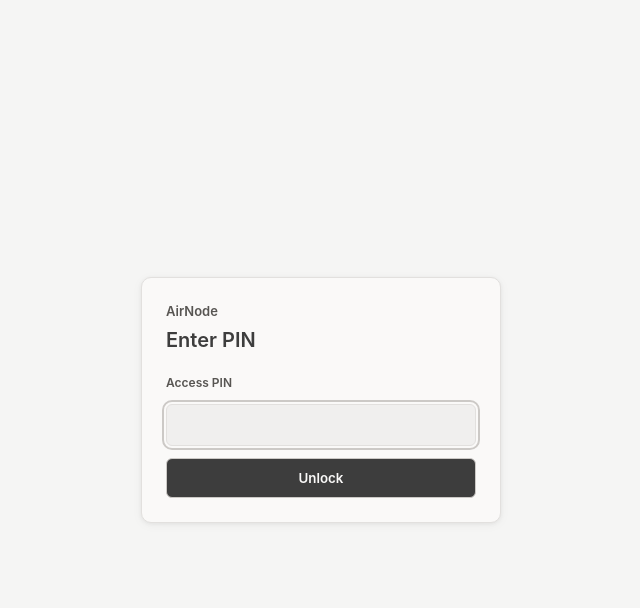
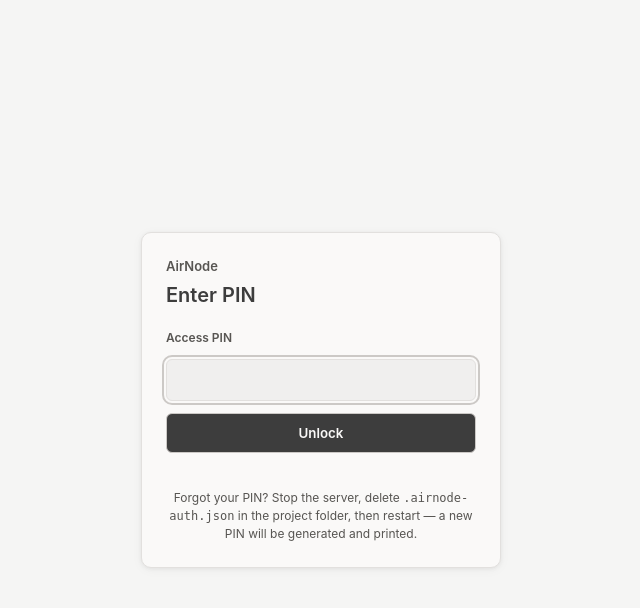
Before and after one commit to Bensonmusonda/AirNode, a FastAPI app: page /login in a window 1280 px wide. Shown: the top 608 px of the page, without its empty margins (319-959 px from the left). Run offline with FastAPI, Linux system fonts and the light colour scheme.

Commit message:
feat: pin reset

```diff
--- a/airnode_auth.py
+++ b/airnode_auth.py
@@ -107,6 +107,28 @@ def register_login_success(client_key: str) -> None:
         _login_attempts.pop(client_key, None)
 
 
+def reset_pin() -> str:
+    """Generates a fresh PIN and salt while preserving the existing session
+    secret, so any browser/device that's already logged in stays logged in —
+    only new logins need the new PIN. Returns the new plaintext PIN, which
+    (like on first creation) is shown exactly once; only its salted hash is
+    persisted to disk."""
+    config = ensure_auth_config()
+    new_pin = f"{secrets.randbelow(1_000_000):06d}"
+    new_salt = secrets.token_urlsafe(24)
+    CONFIG_PATH.write_text(
+        json.dumps({
+            "pin_hash": _hash_pin(new_pin, new_salt),
+            "pin_salt": new_salt,
+            "session_secret": config.session_secret,
+        }, indent=2),
+        encoding="utf-8",
+    )
+    with _login_attempts_lock:
+        _login_attempts.clear()
+    return new_pin
+
+
 def create_session_token() -> str:
     config = ensure_auth_config()
     expires_at = str(int(time.time()) + SESSION_MAX_AGE_SECONDS)
--- a/main.py
+++ b/main.py
@@ -27,6 +27,7 @@ from airnode_auth import (
     ensure_auth_config,
     register_login_failure,
     register_login_success,
+    reset_pin,
     verify_pin,
     verify_session_token,
 )
@@ -277,6 +278,17 @@ def logout():
     response = RedirectResponse(url="/login", status_code=303)
     response.delete_cookie(COOKIE_NAME)
     return response
+
+
+@app.post("/reset-pin")
+def reset_pin_route():
+    """Generates a new PIN for a logged-in user who forgot the old one.
+    The current session (and any other device already logged in) stays
+    valid — only future logins need the new PIN. Gated purely by the auth
+    middleware: reaching this route already proves prior authentication,
+    so no extra confirmation is required here."""
+    new_pin = reset_pin()
+    return JSONResponse({"pin": new_pin})
 
 
 @app.get("/", response_class=HTMLResponse)
--- a/templates/login.html
+++ b/templates/login.html
@@ -35,6 +35,11 @@
                 {% endif %}
                 <button class="auth-submit" type="submit">Unlock</button>
             </form>
+
+            <p style="font-size: 12px; color: var(--text-2); text-align: center; margin-top: 14px; line-height: 1.5;">
+                Forgot your PIN? Stop the server, delete <code>.airnode-auth.json</code>
+                in the project folder, then restart — a new PIN will be generated and printed.
+            </p>
         </section>
     </main>
 </body>
```
Also changed, not shown: templates/index.html (+97 -0 lines).
